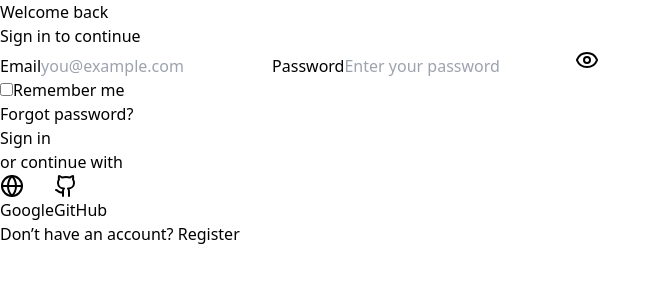
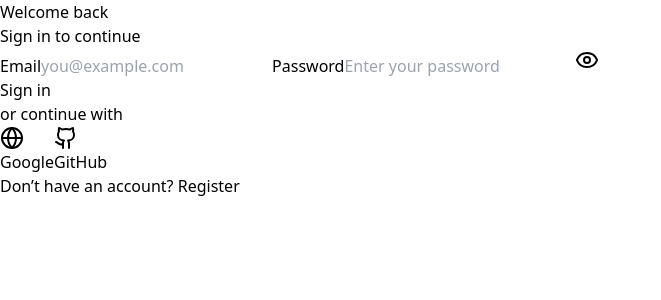
Before and after one commit to Krunal-Kurkure/Household-Expense-Splitter, a React app in the folder Frontend/: page / in a window 1280 px wide. Shown: the top 300 px of the page, without its empty margins (0-661 px from the left). Built offline with nearby package versions, Linux system fonts and the light colour scheme; the HTML template or start-up script is replaced by a standard one.

Commit message:
New readme

```diff
--- a/Frontend/src/App.jsx
+++ b/Frontend/src/App.jsx
@@ -1,7 +1,6 @@
 import { BrowserRouter, Routes, Route } from "react-router-dom";
 import Login from "./pages/login";
 import Register from "./pages/Register";
-
 
 function App() {
   return (
--- a/Frontend/src/pages/Login.jsx
+++ b/Frontend/src/pages/Login.jsx
@@ -21,7 +21,6 @@ export default function Login() {
   // Form state
   const [email, setEmail] = useState("");
   const [password, setPassword] = useState("");
-  const [remember, setRemember] = useState(false);
 
   // UI state
   const [showPassword, setShowPassword] = useState(false);
@@ -59,7 +58,7 @@ export default function Login() {
           "Content-Type": "application/json",
           // Add tokens/CSRF headers here if needed by your backend
         },
-        body: JSON.stringify({ email, password, remember }),
+        body: JSON.stringify({ email, password}),
       });
 
       // If backend returns non-JSON on network error, guard it
@@ -157,24 +156,6 @@ export default function Login() {
               )}
             </label>
 
-            {/* Remember + Forgot */}
-            <div className="flex items-center justify-between mt-3">
-              <label className="inline-flex items-center text-sm">
-                <input
-                  type="checkbox"
-                  checked={remember}
-                  onChange={(e) => setRemember(e.target.checked)}
-                  className="h-4 w-4 rounded border-gray-300 text-emerald-600 focus:ring-emerald-500"
-                />
-                <span className="ml-2 text-gray-600 dark:text-gray-300">Remember me</span>
-              </label>
-
-              <div>
-                <a href="#" className="text-sm font-medium text-emerald-600 hover:underline dark:text-emerald-400">
-                  Forgot password?
-                </a>
-              </div>
-            </div>
 
             {/* Error banner */}
             {error && (
```
Also changed, not shown: 1 other file (tests, documents, lock files or other folders).
